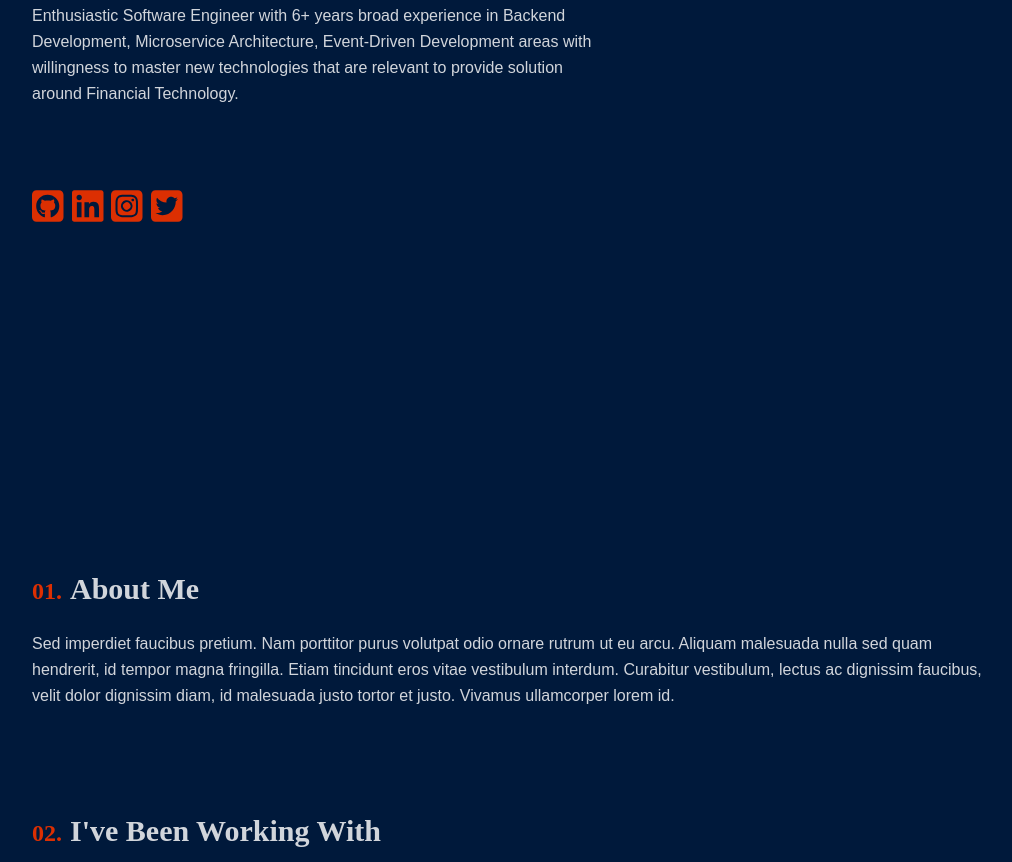
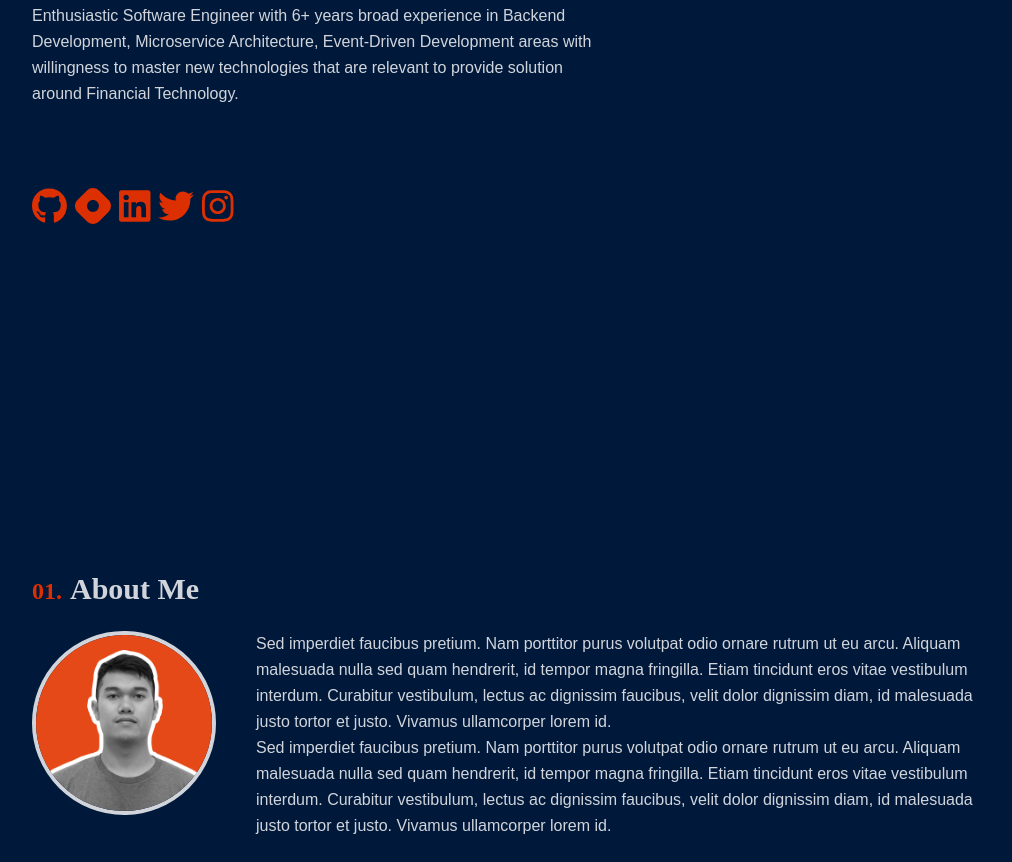
Before and after one commit to hyknerf/frenky.id, a Gatsby site: page / in a window 1280 px wide. Shown: the part 437-1299 px from the top of the page, without its empty margins (128-1140 px from the left). Built offline with nearby package versions, Linux system fonts and the light colour scheme; Gatsby itself is replaced by a stand-in of ours.

Commit message:
add avatar image

```diff
--- a/src/components/about.tsx
+++ b/src/components/about.tsx
@@ -1,3 +1,4 @@
+import { StaticImage } from "gatsby-plugin-image";
 import * as React from "react";
 
 const About = () => {
@@ -6,14 +7,34 @@ const About = () => {
       <h2 className="text-3xl font-extrabold font-['paralucent'] before:content-['01.'] before:font-mono before:mr-2 text-gray-300 before:text-sun-500 before:text-2xl text-sun before:bottom-2">
         About Me
       </h2>
-      <p className="my-6 leading-relaxed text-gray-300 text-md">
-        Sed imperdiet faucibus pretium. Nam porttitor purus volutpat odio ornare
-        rutrum ut eu arcu. Aliquam malesuada nulla sed quam hendrerit, id tempor
-        magna fringilla. Etiam tincidunt eros vitae vestibulum interdum.
-        Curabitur vestibulum, lectus ac dignissim faucibus, velit dolor
-        dignissim diam, id malesuada justo tortor et justo. Vivamus ullamcorper
-        lorem id.
-      </p>
+      <div className="flex flex-row gap-10 my-6 ">
+        <div className="basis-1/5">
+          <StaticImage
+            className="w-auto border-4 border-gray-300 rounded-full"
+            src={"../images/avatar.jpeg"}
+            alt="frenky"
+            width={400}
+          ></StaticImage>
+        </div>
+        <div className="basis-4/5">
+        <p className="leading-relaxed text-gray-300 text-md">
+          Sed imperdiet faucibus pretium. Nam porttitor purus volutpat odio
+          ornare rutrum ut eu arcu. Aliquam malesuada nulla sed quam hendrerit,
+          id tempor magna fringilla. Etiam tincidunt eros vitae vestibulum
+          interdum. Curabitur vestibulum, lectus ac dignissim faucibus, velit
+          dolor dignissim diam, id malesuada justo tortor et justo. Vivamus
+          ullamcorper lorem id.
+        </p>
+        <p className="leading-relaxed text-gray-300 text-md">
+          Sed imperdiet faucibus pretium. Nam porttitor purus volutpat odio
+          ornare rutrum ut eu arcu. Aliquam malesuada nulla sed quam hendrerit,
+          id tempor magna fringilla. Etiam tincidunt eros vitae vestibulum
+          interdum. Curabitur vestibulum, lectus ac dignissim faucibus, velit
+          dolor dignissim diam, id malesuada justo tortor et justo. Vivamus
+          ullamcorper lorem id.
+        </p>
+        </div>
+      </div>
     </section>
   );
 };
--- a/src/components/experience/list.tsx
+++ b/src/components/experience/list.tsx
@@ -9,7 +9,7 @@ import { FontAwesomeIcon } from "@fortawesome/react-fontawesome";
 import { Tab } from "@headlessui/react";
 import * as React from "react";
 import { Experience } from "../../types";
-import RoundedTags from "../tag";
+import RoundedTags from "./stack";
 import Duration from "./duration";
 import Title from "./title";
 
@@ -101,14 +101,14 @@ const Experiences = (props: ExperiencesProp) => {
         {experiences}
       </div> */}
 
-      <div className="flex gap-12 pt-4 pb-20 text-gray-300 first:-mt-4">
+      <div className="flex flex-row gap-12 pt-4 pb-20 text-gray-300 first:-mt-4">
         <Tab.Group
           vertical
           selectedIndex={selectedIndex}
           onChange={setSelectedIndex}
         >
-          <Tab.List className="flex flex-col">{experiencesTab}</Tab.List>
-          <Tab.Panels>{experiencesPanel}</Tab.Panels>
+          <Tab.List className="flex flex-col basis-1/5">{experiencesTab}</Tab.List>
+          <Tab.Panels className={"basis-4/5"}>{experiencesPanel}</Tab.Panels>
         </Tab.Group>
       </div>
     </section>
--- a/src/components/experience/title.tsx
+++ b/src/components/experience/title.tsx
@@ -1,5 +1,5 @@
 import * as React from "react";
-import RoundedTags from "../tag";
+import RoundedTags from "./stack";
 
 export declare interface Title {
   technologies: Array<string>;
--- a/src/components/hero.tsx
+++ b/src/components/hero.tsx
@@ -27,6 +27,7 @@ const Hero = (hero: HeroProps) => {
         twitter={hero.social.twitter}
         linkedin={hero.social.linkedin}
         instagram={hero.social.instagram}
+        hashnode={hero.social.hashnode}
       ></SocialLinksIcon>
     </section>
   );
--- a/src/components/interest.tsx
+++ b/src/components/interest.tsx
@@ -1,5 +1,5 @@
 import * as React from "react";
-import RoundedTags from "./tag";
+import RoundedTags from "./experience/stack";
 
 export declare interface CurrentInterestProps {
   interests: Array<string>;
--- a/src/components/social.tsx
+++ b/src/components/social.tsx
@@ -1,7 +1,9 @@
 import {
-  faGithubSquare,
-  faInstagramSquare,
-  faLinkedin, faTwitterSquare
+  faGithub,
+  faHashnode,
+  faInstagram,
+  faLinkedin,
+  faTwitter,
 } from "@fortawesome/free-brands-svg-icons";
 import { FontAwesomeIcon } from "@fortawesome/react-fontawesome";
 import * as React from "react";
@@ -10,8 +12,19 @@ import { SocialLinks } from "../types";
 const SocialLinksIcon = (socialLinks: SocialLinks) => {
   return (
     <section className="flex py-20 text-4xl gap-x-2 text-sun-500">
-      <a href={socialLinks.github} target={"_blank"} referrerPolicy={"no-referrer"}>
-        <FontAwesomeIcon icon={faGithubSquare}></FontAwesomeIcon>
+      <a
+        href={socialLinks.github}
+        target={"_blank"}
+        referrerPolicy={"no-referrer"}
+      >
+        <FontAwesomeIcon icon={faGithub}></FontAwesomeIcon>
+      </a>
+      <a
+        href={socialLinks.hashnode}
+        target={"_blank"}
+        referrerPolicy={"no-referrer"}
+      >
+        <FontAwesomeIcon icon={faHashnode}></FontAwesomeIcon>
       </a>
       <a
         href={socialLinks.linkedin}
@@ -21,14 +34,18 @@ const SocialLinksIcon = (socialLinks: SocialLinks) => {
         <FontAwesomeIcon icon={faLinkedin}></FontAwesomeIcon>
       </a>
       <a
+        href={socialLinks.twitter}
+        target={"_blank"}
+        referrerPolicy={"no-referrer"}
+      >
+        <FontAwesomeIcon icon={faTwitter}></FontAwesomeIcon>
+      </a>
+      <a
         href={socialLinks.instagram}
         target={"_blank"}
         referrerPolicy={"no-referrer"}
       >
-        <FontAwesomeIcon icon={faInstagramSquare}></FontAwesomeIcon>
-      </a>
-      <a href={socialLinks.twitter} target={"_blank"} referrerPolicy={"no-referrer"}>
-        <FontAwesomeIcon icon={faTwitterSquare}></FontAwesomeIcon>
+        <FontAwesomeIcon icon={faInstagram}></FontAwesomeIcon>
       </a>
     </section>
   );
--- a/src/pages/index.tsx
+++ b/src/pages/index.tsx
@@ -9,6 +9,7 @@ import CurrentInterest from "../components/interest";
 import { SiteConfig } from "../types";
 import { Helmet } from "react-helmet";
 import { Script } from "gatsby";
+import { StaticImage } from "gatsby-plugin-image";
 
 const config: SiteConfig = {
   name: "Frenky Harry",
@@ -21,6 +22,7 @@ const config: SiteConfig = {
     twitter: "https://twitter.com/hyknerf",
     linkedin: "https://linkedin.com/u/frenkyharry",
     instagram: "https://instagram.com/frenkyharry",
+    hashnode: "https://blog.frenky.id",
   },
   currentInterest: [
     "Web3 is one of recent phenomenon that caught my attention. It is stunning how fast things moving in blockchain world, adoption and technologies are one of many aspect that moving rapidly. Enthusiast claim that this is the future, but I've yet to be convinced by that. But learning something new will never hurt.",
--- a/src/types.tsx
+++ b/src/types.tsx
@@ -19,6 +19,7 @@ export declare interface SocialLinks {
   linkedin?: string;
   instagram?: string;
   twitter?: string;
+  hashnode?: string;
 }
 
 export declare interface SiteConfig {
```
Also changed, not shown: src/components/experience/stack.tsx (renamed from src/components/tag.tsx), src/images/avatar.jpeg (added).
